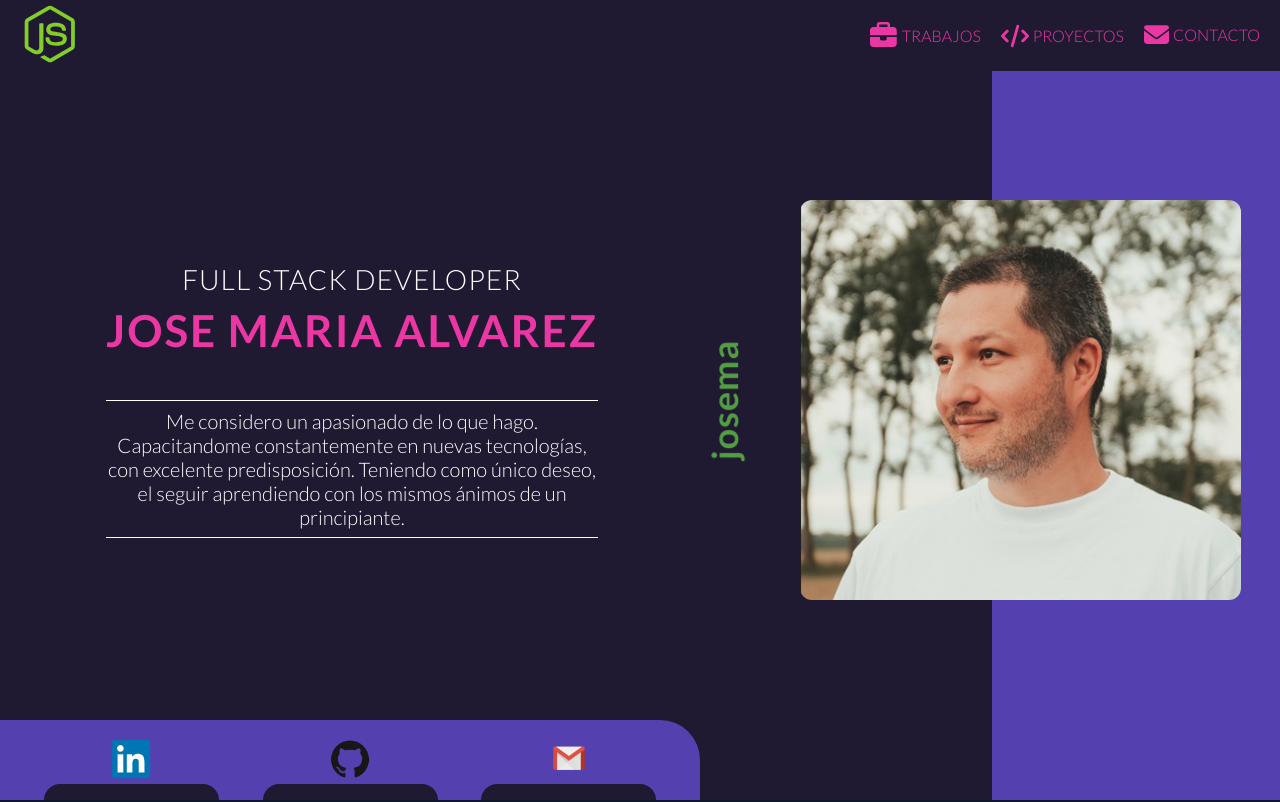
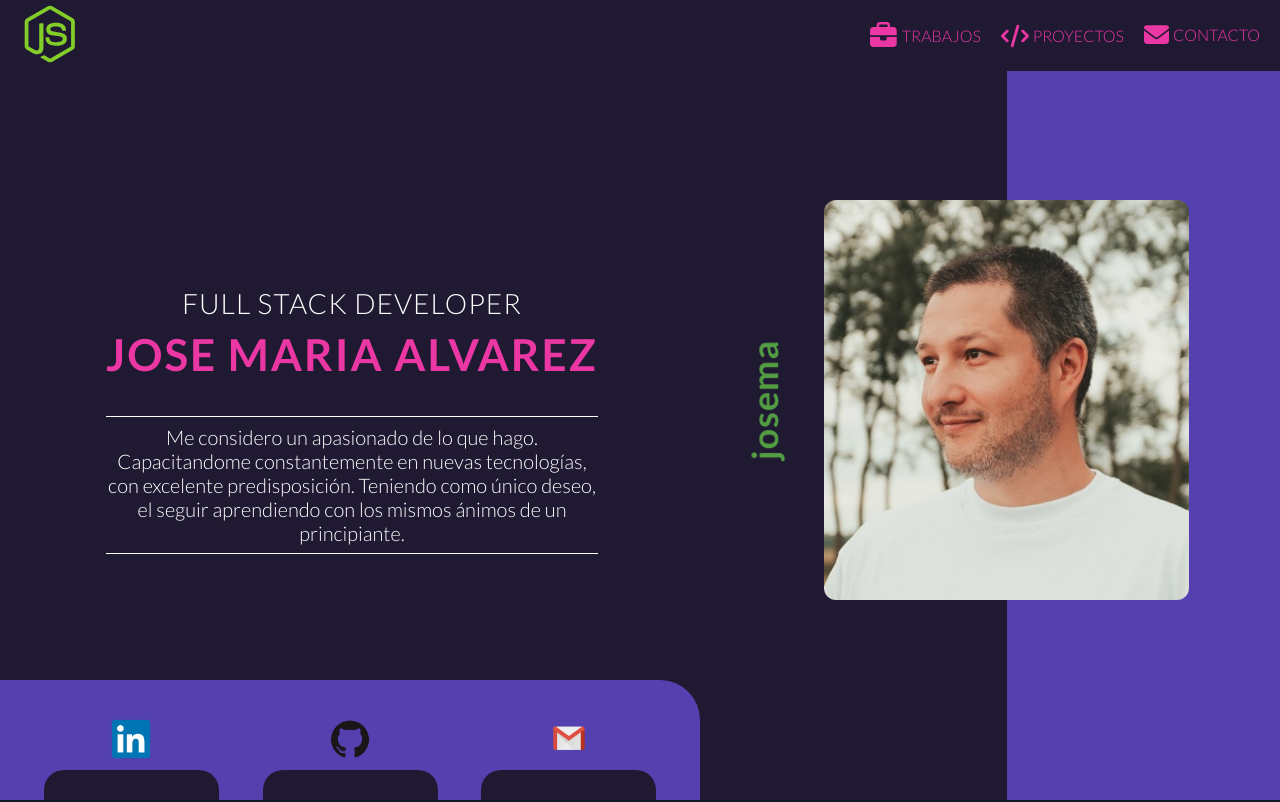
Before and after one commit to jsemalvarez/personal-page, a React (Vite) app: page / in a window 1280 px wide. Shown: the top 802 px of the page. Built offline with nearby package versions, Linux system fonts and the light colour scheme.

Commit message:
refactor: split section presetation into smaller components

```diff
--- /dev/null
+++ b/src/features/presentation/components/Details.tsx
@@ -0,0 +1,10 @@
+
+export const Details = () => {
+  return (
+    <div className='presentation__details'>
+        <p className='presentation__role'>full stack developer</p>
+        <h1 className='presentation__name'>jose maria alvarez</h1>
+        <p className='presentation__description'>Me considero un apasionado de lo que hago. Capacitandome constantemente en nuevas tecnologías, con excelente predisposición. Teniendo como único deseo, el seguir aprendiendo con los mismos ánimos de un principiante.</p>
+    </div>
+  )
+}
--- a/src/features/presentation/components/Presentation.tsx
+++ b/src/features/presentation/components/Presentation.tsx
@@ -1,47 +1,16 @@
+import { PresentationFooter } from './PresentationFooter';
+import { Details } from './Details';
 import './presentation.css';
+import { Profile } from './Profile';
 
 export const Presentation = () => {
   return (
     <section id="presentation" className='presentation'>
 
-      <div></div>
+      <Details />
+      <Profile />
+      <PresentationFooter />
 
-      <section className="presentation__main-content">
-        <p>full stack developer</p>
-        <h1>jose maria alvarez</h1>
-        <p>Me considero un apasionado de lo que hago. Capacitandome constantemente en nuevas tecnologías, con excelente predisposición. Teniendo como único deseo, el seguir aprendiendo con los mismos ánimos de un principiante.</p>
-      </section>
-
-      <section className="presentation__side-content">
-        <div className="wrapper__nickname">
-          <p className='side-content__nickname'>josema</p>
-        </div>
-        <div className='wrapper__img'>
-          <img src="./assets/foto-perfil.jpg" alt="developer" />
-        </div>
-        <div></div>
-      </section>
-
-      <section className="presentation__footer">
-        <div>
-          <a href="https://www.linkedin.com/in/jsemalvarez/" target="_blank" rel="noopener noreferrer">
-            <img src="./assets/LinkedIn.png" alt="LinkedIn" />
-          </a>
-          <div></div>
-        </div>
-        <div>
-          <a href="https://github.com/jsemalvarez" target="_blank" rel="noopener noreferrer">
-            <img src="./assets/GitHub.png" alt="GitHub" />
-          </a>
-          <div></div>
-        </div>
-        <div>
-          <a href="mailto:jsemalvarez@gmail.com">
-            <img src="./assets/gmail.png" alt="gmail" />
-          </a>
-          <div></div>
-        </div>
-      </section>
     </section>
   )
 }
--- /dev/null
+++ b/src/features/presentation/components/PresentationFooter.tsx
@@ -0,0 +1,36 @@
+import { PresentationFoterItem } from "./PresentationFoterItem"
+
+const footerItems = [
+    {
+        name: 'LinkedIn',
+        href: 'https://www.linkedin.com/in/jsemalvarez/',
+        imgPath: './assets/LinkedIn.png'
+    },
+    {
+        name: 'GitHub',
+        href: 'https://github.com/jsemalvarez',
+        imgPath: './assets/GitHub.png'
+    },
+    {
+        name: 'gmail',
+        href: 'mailto:jsemalvarez@gmail.com',
+        imgPath: './assets/gmail.png'
+    }
+]
+
+export const PresentationFooter = () => {
+  return (
+    <footer className="presentation__footer">
+        {
+            footerItems.map( item => (
+                <PresentationFoterItem
+                    key={item.name}
+                    name={ item.name }
+                    href={ item.href }
+                    imgPath={ item.imgPath }
+                />
+            ))
+        }
+    </footer>
+  )
+}
--- /dev/null
+++ b/src/features/presentation/components/PresentationFoterItem.tsx
@@ -0,0 +1,20 @@
+interface Props {
+    name: string;
+    href: string;
+    imgPath: string;
+}
+
+export const PresentationFoterItem = ( {name, href, imgPath }: Props) => {
+    return(
+        <div className="presentation__footer-item">
+            <a className="presentation__footer-link" href={ href}>
+                <img
+                    className="presentation__footer-img"
+                    src={ imgPath}
+                    alt={ name }
+                />
+            </a>
+            <div className="presentation__footer-animated-item"></div>
+        </div>
+    )
+}
--- /dev/null
+++ b/src/features/presentation/components/Profile.tsx
@@ -0,0 +1,10 @@
+
+export const Profile = () => {
+  return (
+    <div className="presentation__profile">
+        <div className='presentation__nickname'><span>josema</span></div>
+        <div className="presentation__animated-background"></div>
+        <div className='presentation__photo'></div>
+    </div>
+  )
+}
--- a/src/features/presentation/components/presentation.css
+++ b/src/features/presentation/components/presentation.css
@@ -1,27 +1,27 @@
 
 
 .presentation{
-    min-height: 100vh;
+    height: 100vh;
     background-color: var(--primary-color);
     display: grid;
     grid-template-columns: 100%;
     grid-template-rows: 15% 35% 35% 15%;
     grid-template-areas:    "empty"
-                            "main-content"
-                            "aside-content"
+                            "details"
+                            "profile"
                             "footer";
     overflow: hidden;
 }
 
-.presentation__main-content{
+.presentation__details{
     display: flex;
     flex-direction: column;
     justify-content: center;
     align-items: center;
-    grid-area: main-content;
+    grid-area: details;
 }
 
-.presentation__main-content p:first-child{
+.presentation__role{
     font-size: 24px;
     font-weight: 300;
     margin: 0;
@@ -29,7 +29,7 @@
     letter-spacing: 1px;
 }
 
-.presentation__main-content h1{
+.presentation__name{
     font-size: 28px;
     font-weight: 700;
     margin-top: 4px;
@@ -38,7 +38,7 @@
     letter-spacing: 2px;
 }
 
-.presentation__main-content p:last-child{
+.presentation__description{
     margin: 0;
     width: 70%;
     text-align: center;
@@ -48,46 +48,49 @@
     border-bottom: 1px solid white;
 }
 
-
-.presentation__side-content{
+.presentation__profile{
     height: 25vh;
     width: 100%;
+    grid-area: profile;
     display: grid;
-    grid-area: aside-content;
+    grid-template-columns: repeat(6, 1fr);
     align-items: center;
-    grid-template-columns: repeat(6, 1fr);
 }
 
-.presentation__side-content .wrapper__nickname{
+.presentation__animated-background{
     height: 80%;
-    width: 100%;
-    grid-column: 1 / 4;
+    grid-column: 1 / 2;
     grid-row: 1 / 2;
     background-color: var(--quaternary-color);
     display: flex;
     justify-content: flex-end;
     align-items: center;
-    padding-right: 13vh;
-    box-sizing: border-box;
-}
-
-.side-content__nickname{
-    transform: rotate(-90deg);
-    font-size: 24px;
-    font-weight: 700;
-    letter-spacing: 1px;
-
-    color: var(--success);
-
     opacity: 0;
-    animation-name: side-content-text;
+    animation-name: opacity-ease-in;
     animation-duration: 0.5s;
     animation-delay: 2.5s;
     animation-timing-function: ease-in-out;
     animation-fill-mode: forwards;
 }
 
-@keyframes side-content-text {
+.presentation__nickname{
+    grid-column: 1 / 2;
+    grid-row: 1 / 2;
+    transform: rotate(-90deg);
+    font-size: 24px;
+    font-weight: 700;
+    letter-spacing: 1px;
+    color: var(--success);
+    opacity: 0;
+    animation-name: opacity-ease-in;
+    animation-duration: 0.5s;
+    animation-delay: 3s;
+    animation-timing-function: ease-in-out;
+    animation-fill-mode: forwards;
+    z-index: 1;
+}
+
+@keyframes opacity-ease-in{
     0%{
         opacity: 0;
     }
@@ -96,27 +99,16 @@
     }
 }
 
-.presentation__side-content .wrapper__img{
-    height: 100%;
+.presentation__photo{
     grid-column: 2 / 6;
     grid-row: 1 / 2;
+    height: 100%;
     transform:translateY(900px);
     animation: side-content-img 2s ease-in-out forwards;
-    display: grid;
-    place-items: center;
-    background-color: transparent;
-}
-
-.presentation__side-content .wrapper__img img{
-    height: 25vh;
     border-radius: 12px;
-}
-
-.presentation__side-content div{
-    background-color: var(--primary-color);
-    height: 100%;
-    grid-column: 4 / 7;
-    grid-row: 1 / 2;
+    background-image: url('/assets/foto-perfil.jpg');
+    background-position: center;
+    background-size: cover;
 }
 
 @keyframes side-content-img{
@@ -132,19 +124,13 @@
 }
 
 .presentation__footer{
-    height: 10vh;
     width: 90vw;
     max-width: 700px;
-    justify-self: start;
-    align-self: end;
     display: flex;
     justify-content: space-evenly;
-
     background-color: var(--quaternary-color);
     border-radius: 0 40px 0 0;
-
     transform:translateY(300px);
-
     animation-name: footer;
     animation-duration: 1.5s;
     animation-timing-function: ease-in-out;
@@ -161,36 +147,37 @@
     }
 }
 
-.presentation__footer div {
+.presentation__footer-item {
     width: 25%;
     height: 100%;
     display: flex;
     justify-content: center;
     align-items: center;
-  }
+    cursor: pointer;
+}
 
-  .presentation__footer div img {
+  .presentation__footer-img {
     width: 40px;
     transform: translateY(0px) scale(1);
     transition: transform 0.5s ease-in-out;
   }
 
-  .presentation__footer div:hover img {
-    cursor: pointer;
+  .presentation__footer-item:hover .presentation__footer-img {
     transform: translateY(-20px) scale(1.1);
     transition: transform 0.3s ease-in-out;
   }
 
-  .presentation__footer div div{
+  .presentation__footer-animated-item{
     position: absolute;
-    height: 20%;
+    bottom: 0;
+    height: 25%;
+    width: 25%;
     background: var(--primary-color);
     border-radius: 20px 20px 0 0;
-    bottom: 0;
     transition-duration: 0.5s;
   }
 
-  .presentation__footer div:hover div{
+  .presentation__footer-item:hover .presentation__footer-animated-item{
     background: white;
     transition-duration: 0.5s;
   }
@@ -203,35 +190,36 @@
   @media (width > 800px) {
 
     .presentation{
-        overflow: hidden;
-        min-height: 100vh;
-        display: grid;
         grid-template-columns: 55% 45%;
-        grid-template-rows: 20% 60% 20%;
-        grid-template-areas:    "empty          aside-content"
-                                "main-content   aside-content"
-                                "footer         aside-content";
+        grid-template-rows: 20% 65% 15%;
+        grid-template-areas:    "-----        profile"
+                                "details        profile"
+                                "footer         profile";
     }
 
-    .presentation__main-content h1{
+    .presentation__name{
         font-size: 36px;
     }
 
-    .presentation__side-content{
+    .presentation__profile{
         min-height: 100vh;
+        grid-template-rows: repeat(12, 1fr);
     }
 
-    .presentation__side-content .wrapper__nickname{
-        padding-right: 16vh;
-        background-color: transparent;
+    .presentation__animated-background{
+        height: 100%;
+        grid-row: 1 / 13;
+        grid-column: 4 / 7;
+        animation: none;
+        opacity: 1;
     }
 
-    .presentation__side-content .wrapper__img img{
-        height: 30vh;
+    .presentation__nickname{
+        grid-row: 1 / 13;
     }
 
-    .presentation__side-content div{
-        background-color: var(--quaternary-color);
+    .presentation__photo{
+        grid-row: 4 / 10;
     }
 
     .presentation__footer{
@@ -242,29 +230,20 @@
 
   @media (width > 1200px){
 
-    .presentation__main-content p:first-child{
+    .presentation__role{
         font-size: 28px;
     }
 
-    .presentation__main-content h1{
+    .presentation__name{
         font-size: 44px;
         margin-top: 8px;
     }
 
-    .presentation__main-content p:last-child{
+    .presentation__description{
         font-size: 20px;
     }
 
-    .presentation__side-content .wrapper__nickname{
-        padding-right: 26vh;
-    }
-
-
-    .presentation__side-content .wrapper__img img{
-        height: 50vh;
-    }
-
-    .side-content__nickname{
+    .presentation__nickname{
         font-size: 36px;
     }
 
```
Also changed, not shown: src/element.tsx (added, +50 -0 lines).
